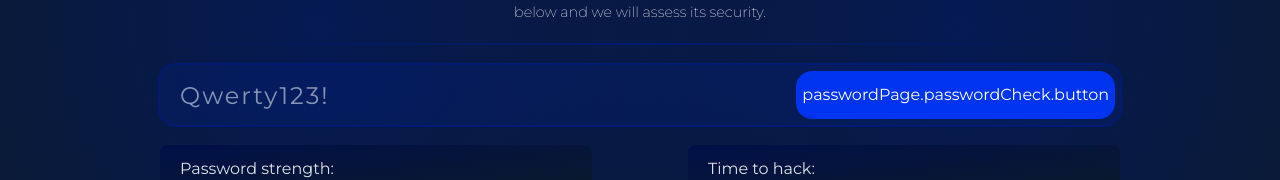
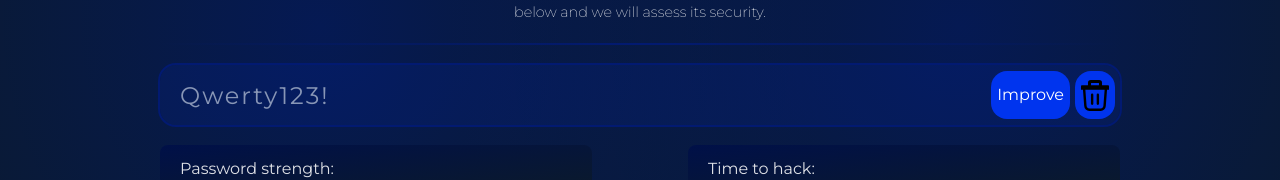
Before and after one commit to RevainIDN/cybersec-app, a React (Vite) app in the folder client/: page /cybersec-app/passwords in a window 1280 px wide. Shown: the part 174-354 px from the top of the page. Built offline with nearby package versions, Linux system fonts and the light colour scheme; no server answers.

Commit message:
Внесены некоторые изменения"

```diff
--- a/client/src/components/PasswordsComponents/PasswordCheck/PasswordCheck.css
+++ b/client/src/components/PasswordsComponents/PasswordCheck/PasswordCheck.css
@@ -14,7 +14,7 @@
 .passwords-input {
 	width: 100%;
 	height: 60px;
-	padding: 0 140px 0 20px;
+	padding: 0 150px 0 20px !important;
 	font-size: 1.5rem;
 	transition: outline 0.3s, box-shadow 0.3s;
 }
@@ -62,3 +62,11 @@
 .password-warning {
 	color: rgb(255, 0, 0);
 }
+
+.password-check-upgrade-btn {
+	right: 50px;
+}
+
+.password-check-clear-btn {
+	width: 40px;
+}
--- a/client/src/components/PasswordsComponents/PasswordCheck/PasswordCheck.tsx
+++ b/client/src/components/PasswordsComponents/PasswordCheck/PasswordCheck.tsx
@@ -4,6 +4,7 @@ import zxcvbn, { ZXCVBNResult } from 'zxcvbn';
 import { motion, AnimatePresence } from 'framer-motion';
 import { useTranslation } from 'react-i18next';
 import { passwordStrengthStyles, getTranslatedCrackTime } from './passwordStrengthHelpers';
+import { usePasswordImprovement } from '../../../hooks/usePasswordImprovement';
 
 export default function PasswordCheck() {
 	const { t } = useTranslation();
@@ -12,6 +13,16 @@ export default function PasswordCheck() {
 	const [userPassword, setUserPassword] = useState<string>('');
 	// Локальное ui состояние
 	const [checkedPassword, setCheckedPassword] = useState<ZXCVBNResult | null>(null);
+	// Використання хука для покращення пароля
+	const { handleImprove } = usePasswordImprovement(userPassword);
+
+	const handleClickImprove = () => {
+		const newImprovedPassword = handleImprove();
+		if (newImprovedPassword) {
+			setUserPassword(newImprovedPassword);
+			setCheckedPassword(zxcvbn(newImprovedPassword));
+		}
+	};
 
 	// Обработчик ввода пароля
 	const handleInputUserPassword = (e: React.ChangeEvent<HTMLInputElement>) => {
@@ -37,7 +48,17 @@ export default function PasswordCheck() {
 					value={userPassword}
 					onChange={handleInputUserPassword}
 				/>
-				<button className='input-btn button' onClick={() => setUserPassword('')}>{t('passwordPage.passwordCheck.button')}</button>
+				<button
+					className='input-btn button password-check-upgrade-btn'
+					disabled={!userPassword}
+					onClick={handleClickImprove}>
+					{t('passwordPage.passwordCheck.improve')}
+				</button>
+				<button
+					className='input-btn button password-check-clear-btn'
+					onClick={() => setUserPassword('')}>
+					<img src='trash.svg' alt='clear' />
+				</button>
 			</div>
 
 			{/* Основной контейнер информации */}
```
Also changed, not shown: client/public/trash.svg (added).
